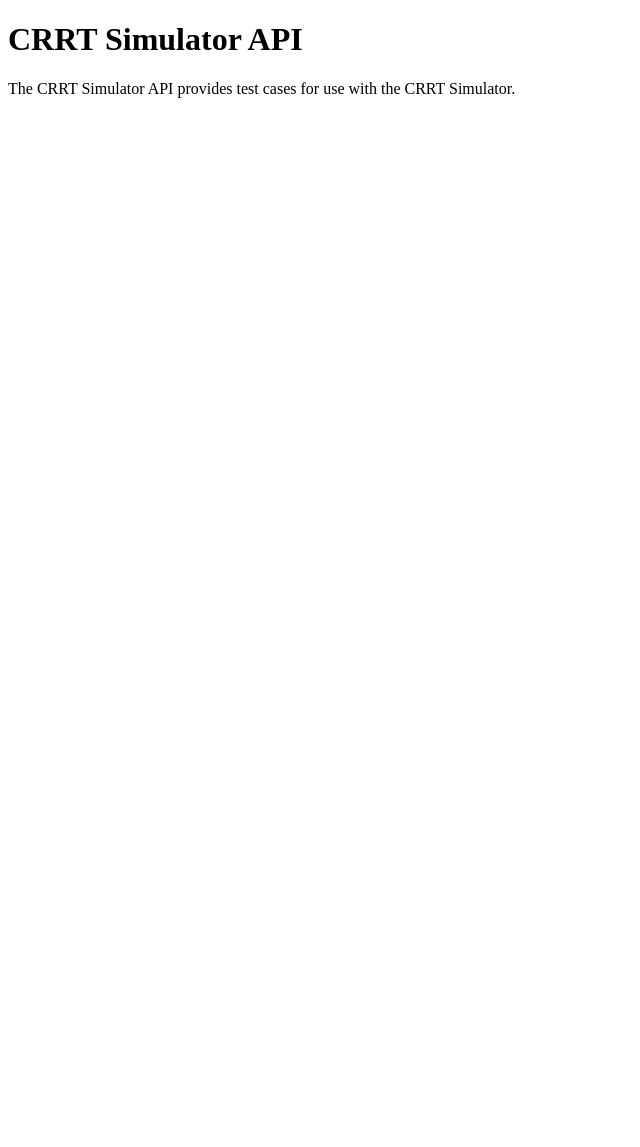
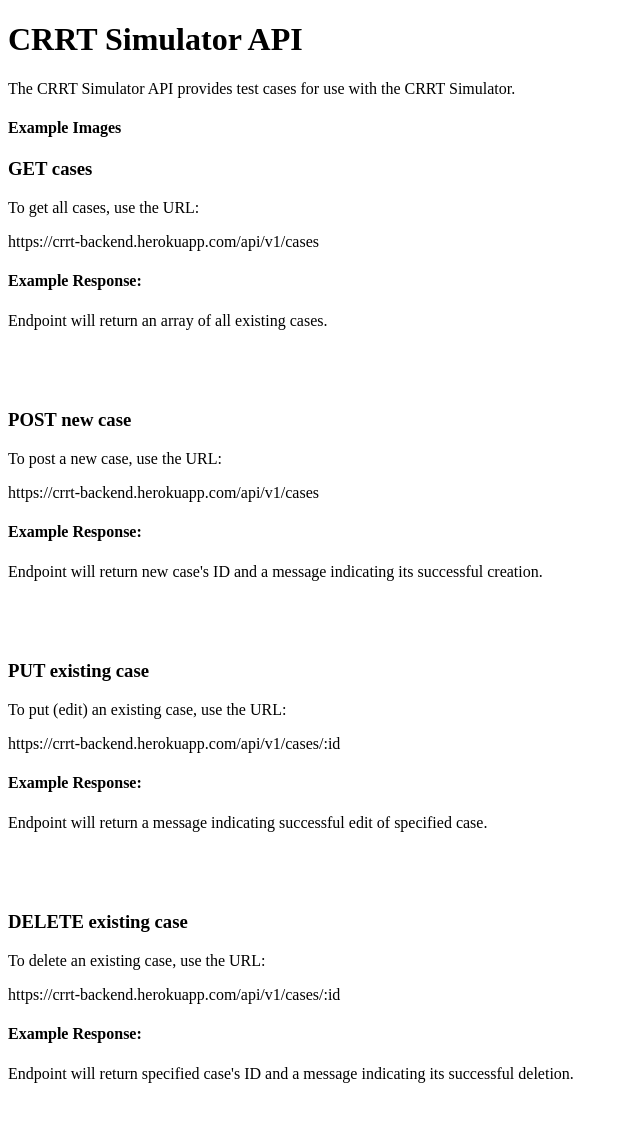
Before and after one commit to alexanderela/crrt-backend, a website: page public/index.html in a window 1280 px wide. Shown: the whole page, without its empty margins (0-640 px from the left). Before the commit the page ends 800 px from the top, so only its background shows below. Drawn offline with Linux system fonts and the light colour scheme.

Commit message:
Add preliminary structure to endpoint instructions in index.html

```diff
--- a/public/index.html
+++ b/public/index.html
@@ -5,9 +5,64 @@
 		<link rel='stylesheet' type='text/css' href='styles.css'>
 	</head>
 	<body>
-		<h1>CRRT Simulator API</h1>
-		<p class='description-main'>
-			The CRRT Simulator API provides test cases for use with the CRRT Simulator.
-		</p>
+		<header>
+			<h1>CRRT Simulator API</h1>
+			<p class='description-main'>
+				The CRRT Simulator API provides test cases for use with the CRRT Simulator.
+			</p>
+			<h4>Example Images</h4>
+			<div class='image-examples-container'>
+
+			</div>
+		</header>
+		<section class='endpoint-documentation'>
+			<section class='endpoint-entry'>
+				<h3 class='endpoint-title'>GET cases</h3>
+				<p class='endpoint-instructions'>To get all cases, use the URL:</p>
+				<p class='url'>https://crrt-backend.herokuapp.com/api/v1/cases</p>
+				<h4 class='endpoint-example'>Example Response:</h4>
+				<p class='endpoint-description'>Endpoint will return an array of all existing cases.</p>
+				<pre>
+					<code>
+					</code>
+				</pre>
+			</section>
+
+			<section class='endpoint-entry'>
+				<h3 class='endpoint-title'>POST new case</h3>
+				<p class='endpoint-instructions'>To post a new case, use the URL:</p>
+				<p class='url'>https://crrt-backend.herokuapp.com/api/v1/cases</p>
+				<h4 class='endpoint-example'>Example Response:</h4>
+				<p class='endpoint-description'>Endpoint will return new case's ID and a message indicating its successful creation.</p>
+				<pre>
+					<code>
+					</code>
+				</pre>
+			</section>
+
+			<section class='endpoint-entry'>
+				<h3 class='endpoint-title'>PUT existing case</h3>
+				<p class='endpoint-instructions'>To put (edit) an existing case, use the URL:</p>
+				<p class='url'>https://crrt-backend.herokuapp.com/api/v1/cases/:id</p>
+				<h4 class='endpoint-example'>Example Response:</h4>
+				<p class='endpoint-description'>Endpoint will return a message indicating successful edit of specified case.</p>
+				<pre>
+					<code>
+					</code>
+				</pre>
+			</section>
+
+			<section class='endpoint-entry'>
+				<h3 class='endpoint-title'>DELETE existing case</h3>
+				<p class='endpoint-instructions'>To delete an existing case, use the URL:</p>
+				<p class='url'>https://crrt-backend.herokuapp.com/api/v1/cases/:id</p>
+				<h4 class='endpoint-example'>Example Response:</h4>
+				<p class='endpoint-description'>Endpoint will return specified case's ID and a message indicating its successful deletion.</p>
+				<pre>
+					<code>
+					</code>
+				</pre>
+			</section>
+		</section>
 	</body>
 </html>
```
